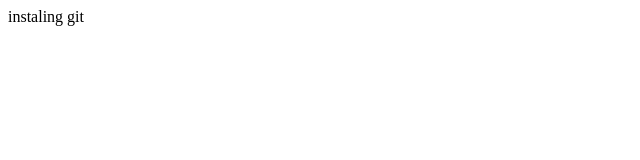
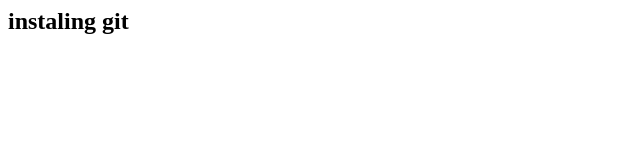
Before and after one commit to tarunsantosh004/Tarun-santosh-Rudramahanti, a plain HTML site: page index.html in a window 1280 px wide. Shown: the whole page, without its empty margins (0-640 px from the left). Drawn offline with Linux system fonts and the light colour scheme.

Commit message:
Update index.html

```diff
--- a/index.html
+++ b/index.html
@@ -1,6 +1,6 @@
 <DOCTYPE html>
     <html>
         <body>
-            <p>instaling git</p>
+            <h2>instaling git</h2>
         </body>
     </html>
```
